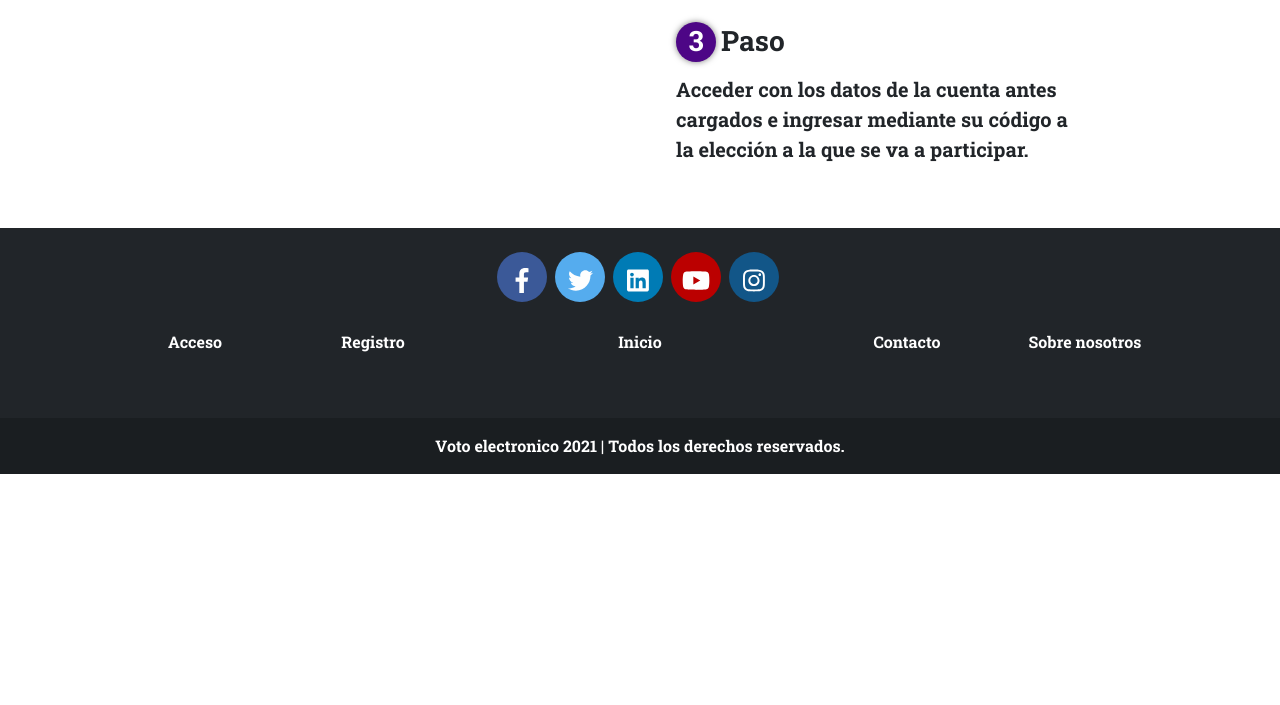
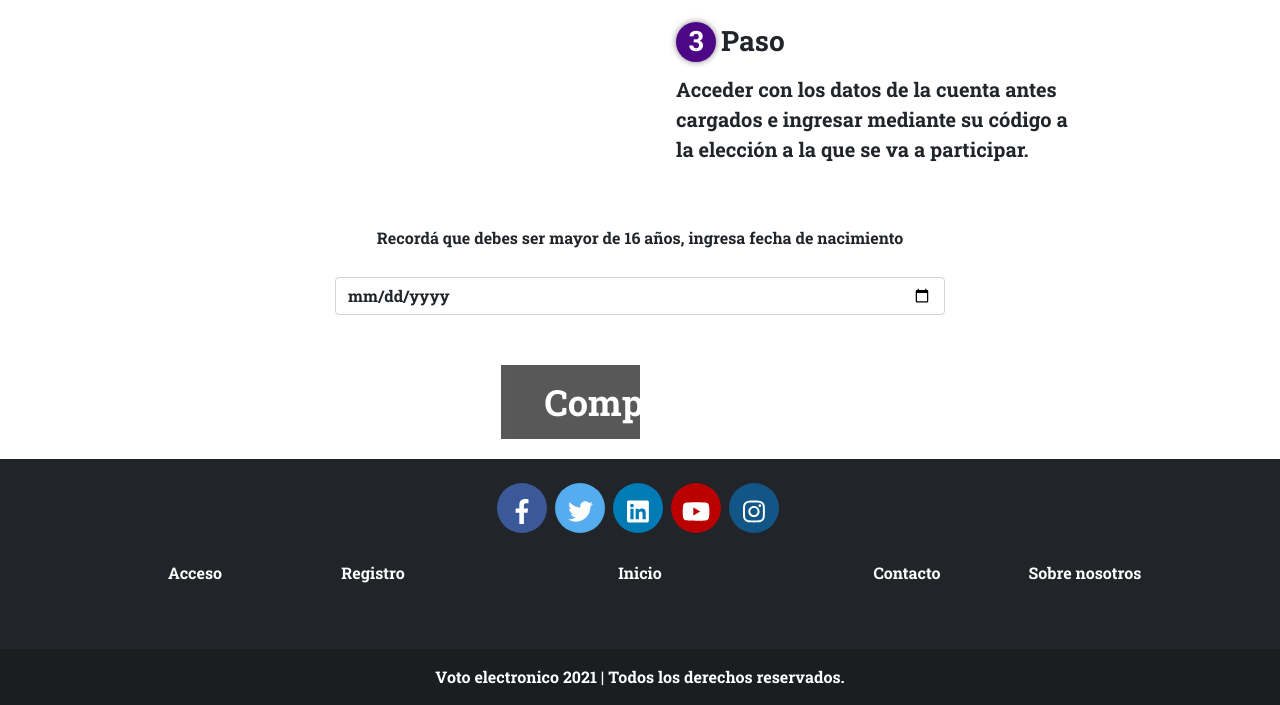
Before and after one commit to PPROF2-2022ProgWeb/g31-aula1-votoelectronico-g31, a PHP site: page / in a window 1280 px wide. Shown: the part 1794-2499 px from the top of the page. Before the commit the page ends 2268 px from the top, so only its background shows below. Run offline with PHP 8.4, Linux system fonts and the light colour scheme; some libraries are stand-ins or nearby versions.

Commit message:
se agrega seccion que usa funcion de fecha

```diff
--- a/VOTO_ELECTRONICO/css/estilo_inicio.css
+++ b/VOTO_ELECTRONICO/css/estilo_inicio.css
@@ -98,6 +98,48 @@
   cursor: pointer;
 }
 
+/*SECCION CALCULO EDAD*/
+#edadSeccion{
+  text-align: center;
+}
+#inputEdad{
+  margin: 30px;
+}
+#fechanacimiento{
+  width: 50%;
+  margin-left: 25%;
+}
+.container {
+  width: auto;
+  display: flex;
+  flex-direction: column;
+}
+
+.btn {
+  margin: 20px auto;
+  border: none;
+  padding: 10px 44px;
+  font-size: 36px;
+  position: relative;
+}
+.btn::before {
+  transition: all 0.85s cubic-bezier(0.68, -0.55, 0.265, 1.55);
+  content: "";
+  width: 50%;
+  height: 100%;
+  background: black;
+  position: absolute;
+  top: 0;
+  left: 0;
+}
+.btn .btn-text {
+  color: white;
+  mix-blend-mode: difference;
+}
+.btn:hover::before {
+  background: black;
+  width: 100%;
+}
 
 /* FOOTER */
 
--- a/VOTO_ELECTRONICO/index.html
+++ b/VOTO_ELECTRONICO/index.html
@@ -112,6 +112,23 @@
                        </div>
                   </div>
              </section>
+             <section id="edadSeccion">
+                 <h6>Recordá que debes ser mayor de 16 años, ingresa fecha de nacimiento</h6>
+                    <div id="inputEdad">
+                        <input onclick="habilita()"
+                          type="date"
+                          id="fechanacimiento"
+                          name="fecha_nacimiento"
+                          class="form-control"
+                          placeholder="Fecha de nacimiento"
+                          required
+                        />
+                        <p id="aviso1"></p>
+                      </div>
+                      <div class="container">
+                        <button class="btn" onclick="calculaEdad()" id="botonC" disabled="true"><span class="btn-text">Comprobar</span></button>
+                      </div>
+             </section>
             <!-- FIN CUERPO PRINCIPAL-->
         </main>
         <!-- INICIO FOOTER-->
--- a/VOTO_ELECTRONICO/js/funcionesGrupo06.js
+++ b/VOTO_ELECTRONICO/js/funcionesGrupo06.js
@@ -142,8 +142,10 @@
   }
 
 //Funcion que calcula la edad dada la fecha de nacimiento
-function calculaEdad (nacimiento) {
-  nacimiento = new Date(nacimiento);
+function calculaEdad () {
+  var nacimiento= document.getElementById("fechanacimiento");
+
+  nacimiento = new Date(nacimiento.value);
   actualidad = new Date(fechaActual());
 
   var edad = (actualidad.getFullYear() - nacimiento.getFullYear());
@@ -151,6 +153,16 @@
   if (actualidad.getMonth() < nacimiento.getMonth() || actualidad.getMonth() == nacimiento.getMonth() && actualidad.getDate() < nacimiento.getDate()) {
       edad--;
   }
+  localStorage.setItem("edad", edad);
+  if (edad>=16){
+    document.getElementById("aviso1").innerHTML = "Genial, tienes "+edad+ " años, puedes participar en votaciones!"
+    document.getElementById("aviso1").style.backgroundColor = "Green"
+  }
+  else{
+    document.getElementById("aviso1").innerHTML = "Lo sentimos, debes ser mayor";
+    document.getElementById("aviso1").style.backgroundColor = "Yellow"
+  }
+
 
   return edad;
 }
@@ -158,12 +170,16 @@
 //Validar si la fecha introducida es real
 
 function existeFecha(){
-  let fecha = document.getElementById('fecha_nacimiento').value;
+  let fecha = document.getElementById('fechanacimiento').value;
   nacimiento = new Date(fecha);
 
 
   if (nacimiento.getMonth() > 12 || nacimiento.getMonth() <= 0 || nacimiento.getDate <= 0 || nacimiento > 31 || nacimiento.getFullYear <= 0) {
-      document.getElementById('aviso').innerHTML = 'Fecha invalida';
+      return false
   }
   return true;
 }
+
+function habilita(){
+  document.getElementById("botonC").disabled=false;
+}
```
